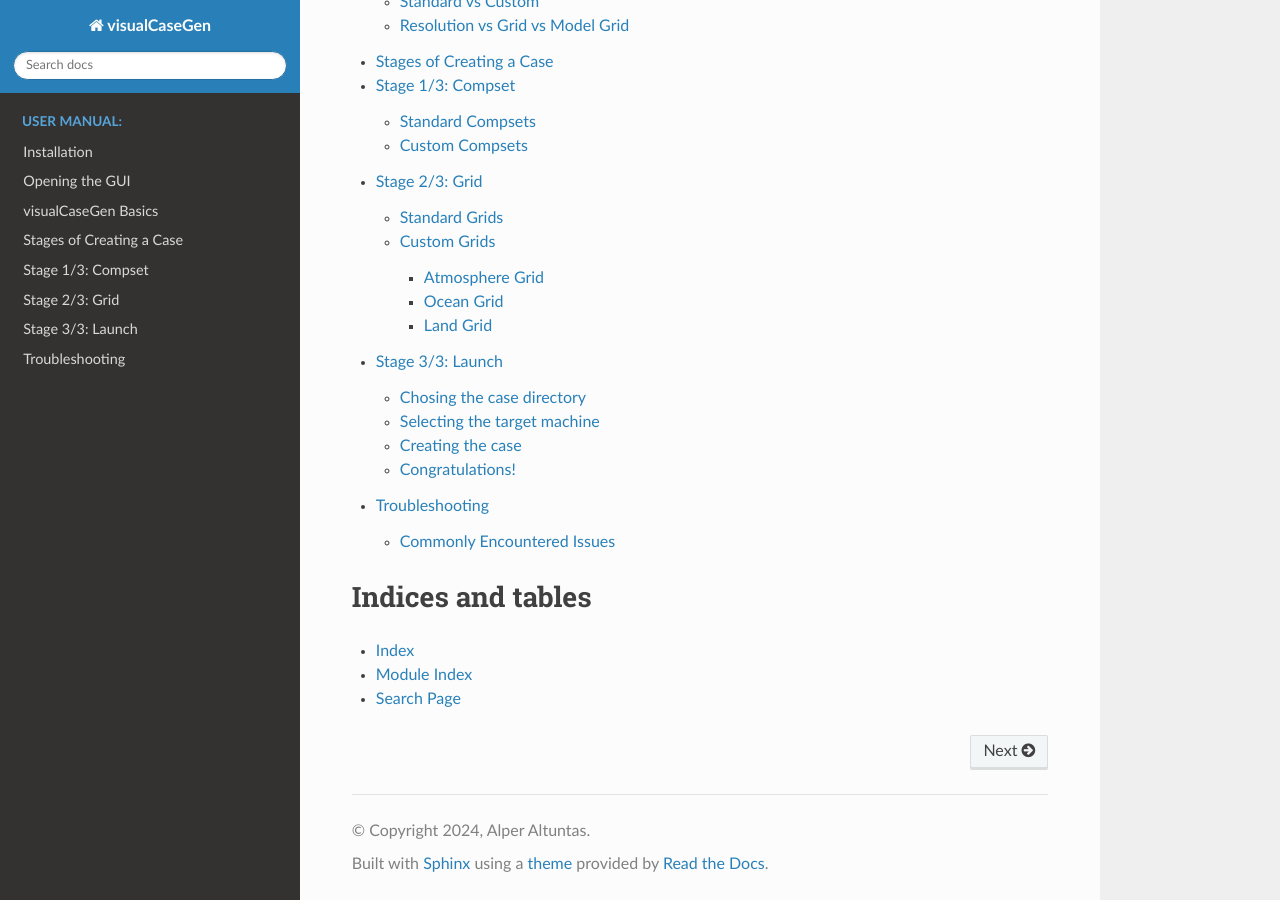
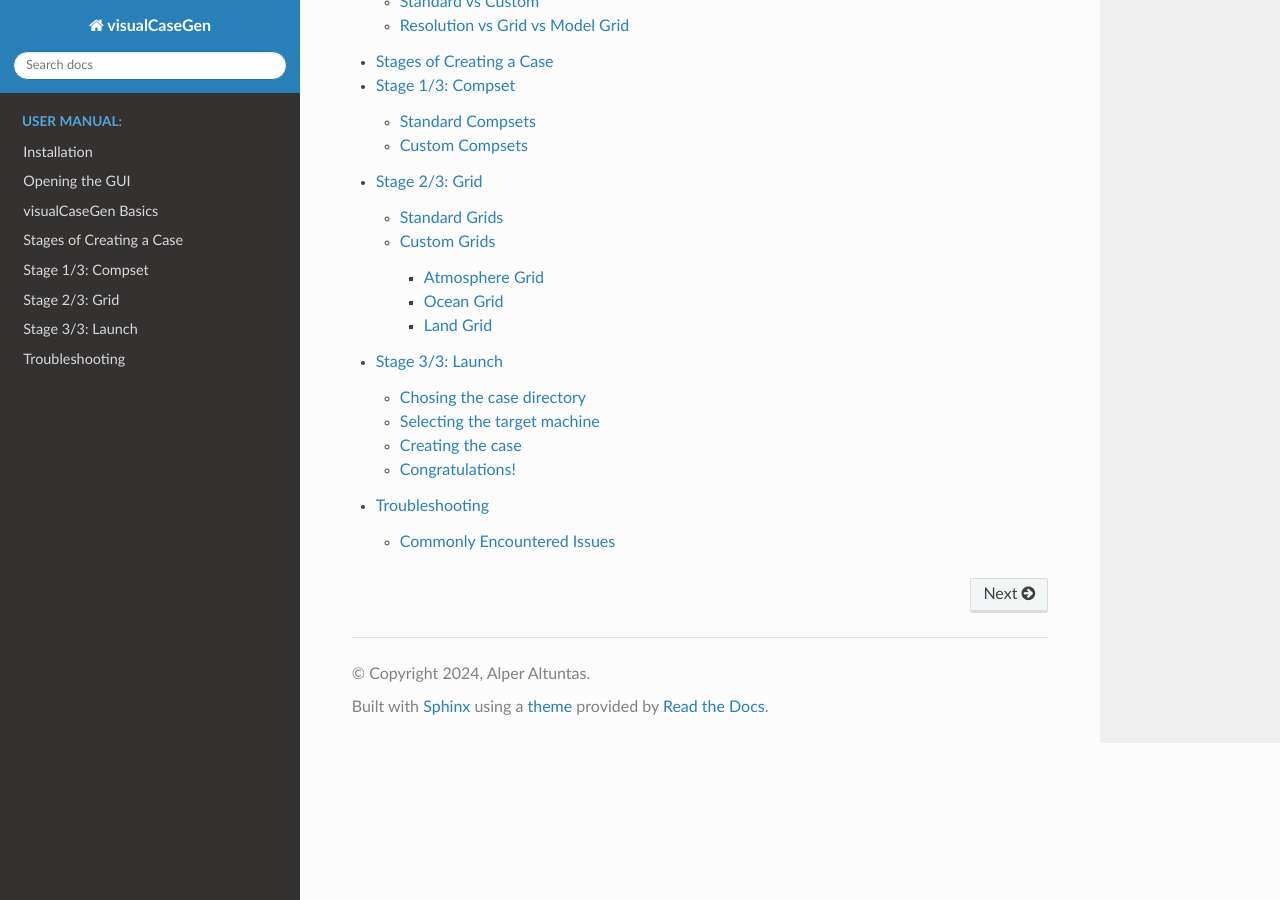
Before and after one commit to ESMCI/visualCaseGen, a Sphinx documentation site: the page built from docs/index.rst, in a window 1280 px wide and 900 px high, scrolled down 1698 px. Built offline with Sphinx 7.4.7 and the Read the Docs theme 3.1.0, drawn with Linux system fonts in a browser that asks for light colours.

Commit message:
docs cleanup

```diff
--- a/docs/compset.rst
+++ b/docs/compset.rst
@@ -43,7 +43,7 @@ Standard Compsets
   it easy to locate specific compsets or explore different configurations to find the most
   suitable one for your simulation needs.
 
-  .. image:: assets/stage1_4.png
+  .. image:: assets/Stage1_4.png
 
 After selecting a compset, visualCaseGen will guide you to the next primary stage, `Grid`, where
 you'll select a model resolution compatible with your chosen compset.
--- a/docs/index.rst
+++ b/docs/index.rst
@@ -53,11 +53,3 @@ For more information on each step, please refer to the corresponding sections in
    grid
    launch
    troubleshooting
-
-
-Indices and tables
-==================
-
-* :ref:`genindex`
-* :ref:`modindex`
-* :ref:`search`
```
